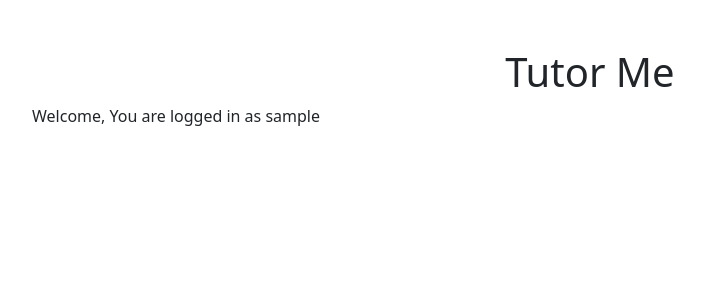
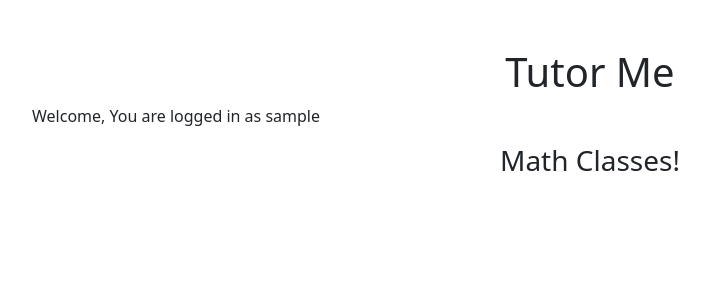
Before and after one commit to danish233/TutorMe-App, a Django app: page / in a window 1280 px wide. Shown: the top 300 px of the page, without its empty margins (50-759 px from the left). Run offline with Django 4.2, Linux system fonts and the light colour scheme; the visitor is signed in with stand-in values (Sample User, id 1); data that the repository does not hold is empty; some libraries are stand-ins or nearby versions.

Commit message:
parsed SIS

```diff
--- a/manage.py
+++ b/manage.py
@@ -9,12 +9,14 @@ def main():
     os.environ.setdefault("DJANGO_SETTINGS_MODULE", "mysite.settings")
     try:
         from django.core.management import execute_from_command_line
+
     except ImportError as exc:
         raise ImportError(
             "Couldn't import Django. Are you sure it's installed and "
             "available on your PYTHONPATH environment variable? Did you "
             "forget to activate a virtual environment?"
         ) from exc
+
     execute_from_command_line(sys.argv)
 
 
--- a/myapp/views.py
+++ b/myapp/views.py
@@ -1,19 +1,40 @@
+from django.contrib.sites import requests
 from django.http import HttpResponse
 from django.shortcuts import render, redirect
 from django.contrib.auth.decorators import login_required
+import requests
+
 
 @login_required
 def index(request):
     if request.user.groups.filter(name='Student').exists():
-        return redirect('student_dashboard')
+        # return redirect('student_dashboard')
+        return render(request, 'student.html')
+
     elif request.user.groups.filter(name='Tutor').exists():
-        return redirect('tutor_dashboard')
+        # return redirect('tutor_dashboard')
+        return render(request, 'tutor.html')
+
     else:
-        return redirect('index')
+        spring_2023 = '1232'
+        fall_2023 = '1238'
 
-@login_required()
+        url = 'https://sisuva.admin.virginia.edu/psc/ihprd/UVSS/SA/s/WEBLIB_HCX_CM.H_CLASS_SEARCH.FieldFormula.IScript_ClassSearch?institution=UVA01&term=' + spring_2023 + '&page=1'
+
+        r = requests.get(url + '&subject=' + 'MATH')
+        classes = []
+        for c in r.json():
+            class_info = c['catalog_nbr'] + '-' + c['class_section'], c['component'] + c['descr']
+            classes.append(class_info)
+
+        context = {'classes': classes}
+        return render(request, 'index.html', context)
+
+
+@login_required
 def student(request):
     return render(request, 'student.html')
+
 
 @login_required
 def tutor(request):
--- a/mysite/urls.py
+++ b/mysite/urls.py
@@ -24,9 +24,10 @@ from myapp.views import index
 
 urlpatterns = [
     path('admin/', admin.site.urls),
-   path('', TemplateView.as_view(template_name="index.html")),
-   path('index/', views.index, name='index'),
-   # path('', index, name='index'),
+    #path('', TemplateView.as_view(template_name="index.html")),
+    #path('index/', views.index, name='index'),
+    path('', views.index, name='index'),
+
     path('accounts/', include('allauth.urls')),
     path('accounts/google/student/', views.student, name='student_dashboard'),
     path('accounts/google/tutor/', views.tutor, name='tutor_dashboard'),
--- a/templates/index.html
+++ b/templates/index.html
@@ -1,6 +1,5 @@
 {% load socialaccount %}
 
-<!DOCTYPE html>
 <html>
 <head>
   <title>Tutor Me</title>
@@ -24,8 +23,19 @@
 <body>
   <div class="container">
     <h1 class="mt-5">Tutor Me</h1>
+
     {% if user.is_authenticated %}
       <p>Welcome, You are logged in as {{ user.username }}</p>
+
+      <center>
+        <h3>Math Classes!</h3>
+
+        {% for c in classes %}
+          <li><p> {{c}} </p></li>
+        {% endfor %}
+      </center>
+
+
     {% else %}
       <div class="row mt-3">
         <div class="col-sm-6">
```
Also changed, not shown: templates/student.html (+7 -0 lines).
